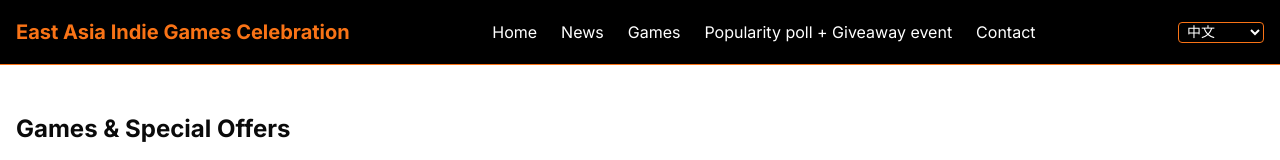
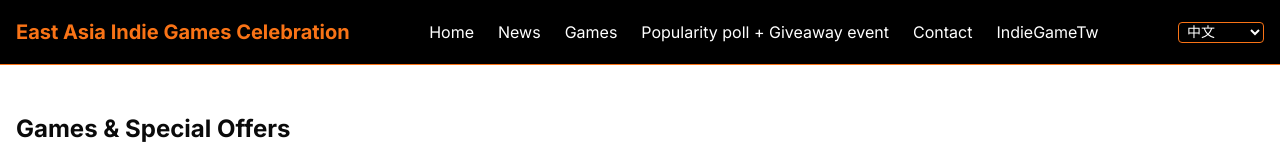
Before and after one commit to FilterGame/East-Asia-Indie-Games-Celebration, a plain HTML site: page GameExpoAllGame.html in a window 1280 px wide. Shown: the top 160 px of the page. Drawn offline with nearby package versions, Linux system fonts and the light colour scheme.

Commit message:
新增 IndieGameTW

```diff
--- a/GameExpoAllGame.html
+++ b/GameExpoAllGame.html
@@ -104,6 +104,8 @@
           <a href="#deals-section" data-i18n="games" class="text-white hover:text-orange-400 transition-colors">GAMES</a>
           <a href="https://eaigc.filtergame.com/GameVote.html" data-i18n="Popularity" class="text-white hover:text-orange-400 transition-colors">Popularity poll + giveaway event</a>
           <a href="/#contact-section" data-i18n="contact" class="text-white hover:text-orange-400 transition-colors">CONTACT</a>
+		  <a href="https://www.indiegametw.com/" target="_blank" class="text-white hover:text-orange-400 transition-colors">IndieGameTw</a>
+
         </nav>
         <div class="flex items-center gap-4">
           <!-- 語言切換下拉選單 -->
```
Also changed, not shown: GameVote.html (+1 -0 lines), index.html (+1 -0 lines).
